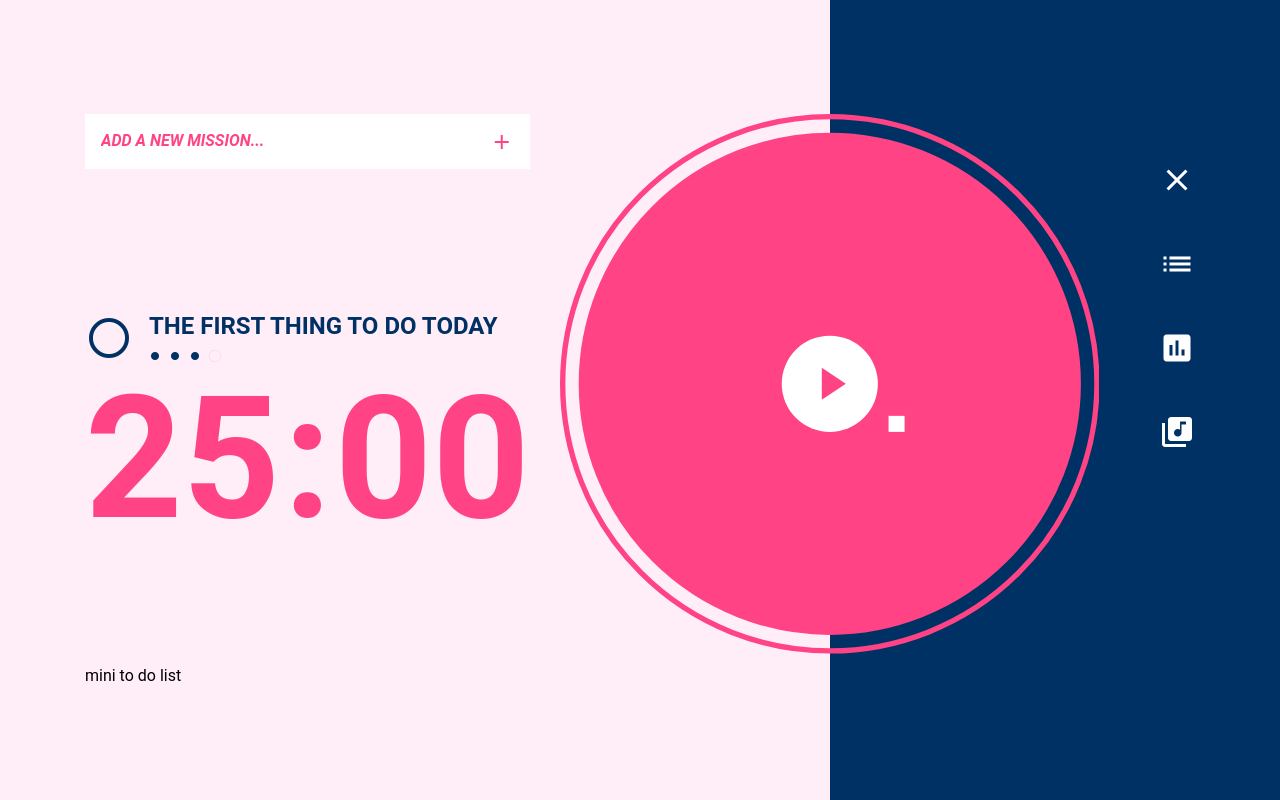
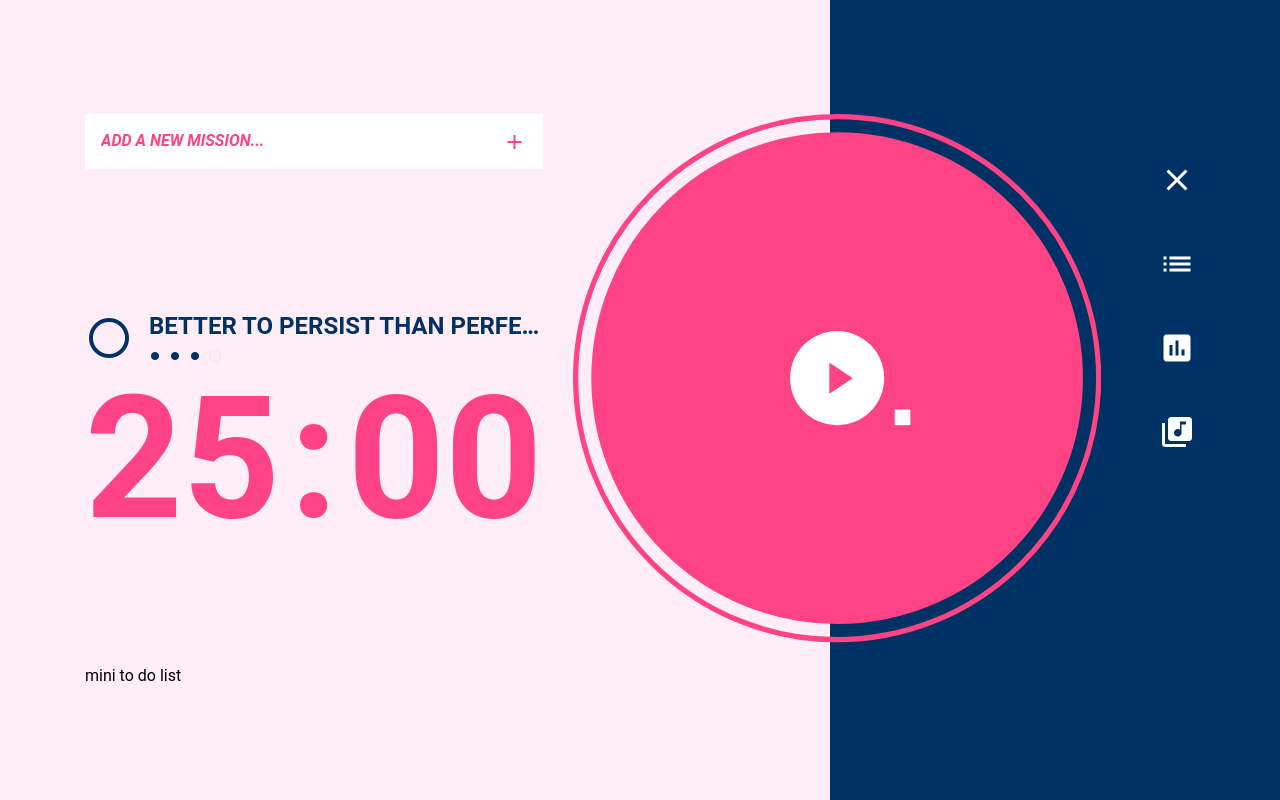
Before and after one commit to yowlonglee/thef2e-pomodoro, a Vue app: page / in a window 1280 px wide. Built offline with nearby package versions, Linux system fonts and the light colour scheme; a small style sheet from the web is missing.

Commit message:
Fix to do title not showing ellipsis when truncate

```diff
--- a/src/App.vue
+++ b/src/App.vue
@@ -123,4 +123,8 @@ body,
 .wrapper {
   padding: 3rem 0;
 }
+
+.d-none {
+  display: none;
+}
 </style>
--- a/src/store.js
+++ b/src/store.js
@@ -13,7 +13,7 @@ export default new Vuex.Store({
       isPause: false
     },
     toDos: [
-      { title: "The first thing to do today", pomodoro: 2 },
+      { title: "Better to persist than perfect", pomodoro: 2 },
       { title: "The second thing to do today", pomodoro: 0 },
       { title: "The third thing to do today", pomodoro: 3 },
       { title: "The fourth thing to do today", pomodoro: 5 },
--- a/src/views/MainView.vue
+++ b/src/views/MainView.vue
@@ -15,12 +15,16 @@
         <div class="timer">
           <div class="timer-to-do to-do">
             <div class="to-do-radio">
-              <i class="material-icons md-48">radio_button_unchecked</i>
+              <i class="material-icons md-48 unchecked">
+                radio_button_unchecked
+              </i>
+              <i class="material-icons md-48 checked">
+                radio_button_checked
+              </i>
             </div>
             <div class="to-do-container">
-              <div class="to-do-title">the first thing to do today</div>
-              <div class="pomodoro-group">
-                <!-- <div class="pomodoro-history"> -->
+              <div class="to-do-title">{{ miniToDoList[0].title }}</div>
+              <div class="pomodoro-history">
                 <div class="history-item">
                   <i class="material-icons md-12">fiber_manual_record</i>
                 </div>
@@ -30,7 +34,6 @@
                 <div class="history-item">
                   <i class="material-icons md-12">fiber_manual_record</i>
                 </div>
-                <!-- </div> -->
                 <div class="timer-svg-container">
                   <svg viewBox="-0.5 -0.5 101 101">
                     <use href="#circle1" class="circle1" />
@@ -120,6 +123,13 @@ export default {
     },
     strMinutes: function() {
       return this.numberToDoubleDigitString(this.$store.state.pomodoro.minutes);
+    },
+    miniToDoList: function() {
+      const list = [];
+      for (let i = 0; i < 4; i++) {
+        list.push(this.$store.state.toDos[i]);
+      }
+      return list;
     }
   },
   methods: {
@@ -181,25 +191,19 @@ export default {
   margin-bottom: 110px;
 }
 .timer-to-do {
-  display: flex;
   .to-do-radio {
     margin-right: 16px;
   }
   .to-do-container {
-    flex-grow: 1;
-    display: flex;
     flex-direction: column;
     justify-content: space-between;
   }
   .to-do-title {
     font-size: 1.5rem;
   }
-  .pomodoro-group {
+  .pomodoro-history {
     display: flex;
     align-items: flex-end;
-  }
-  .pomodoro-history {
-    display: flex;
   }
   .history-item {
     color: $dark-blue;
@@ -232,11 +236,26 @@ export default {
 }
 .to-do {
   display: flex;
-  // align-content: center;
 }
 .to-do-radio {
   color: $dark-blue;
   margin-right: 4px;
+  .checked {
+    display: none;
+  }
+  &.done {
+    .checked {
+      display: inline-block;
+    }
+    .unchecked {
+      display: none;
+    }
+  }
+}
+.to-do-container {
+  display: flex;
+  flex-grow: 1;
+  min-width: 0;
 }
 .to-do-title {
   color: $dark-blue;
@@ -245,6 +264,7 @@ export default {
   line-height: 1;
   @include ellipsis;
 }
+
 .svg-container {
   position: relative;
   height: 0;
```
